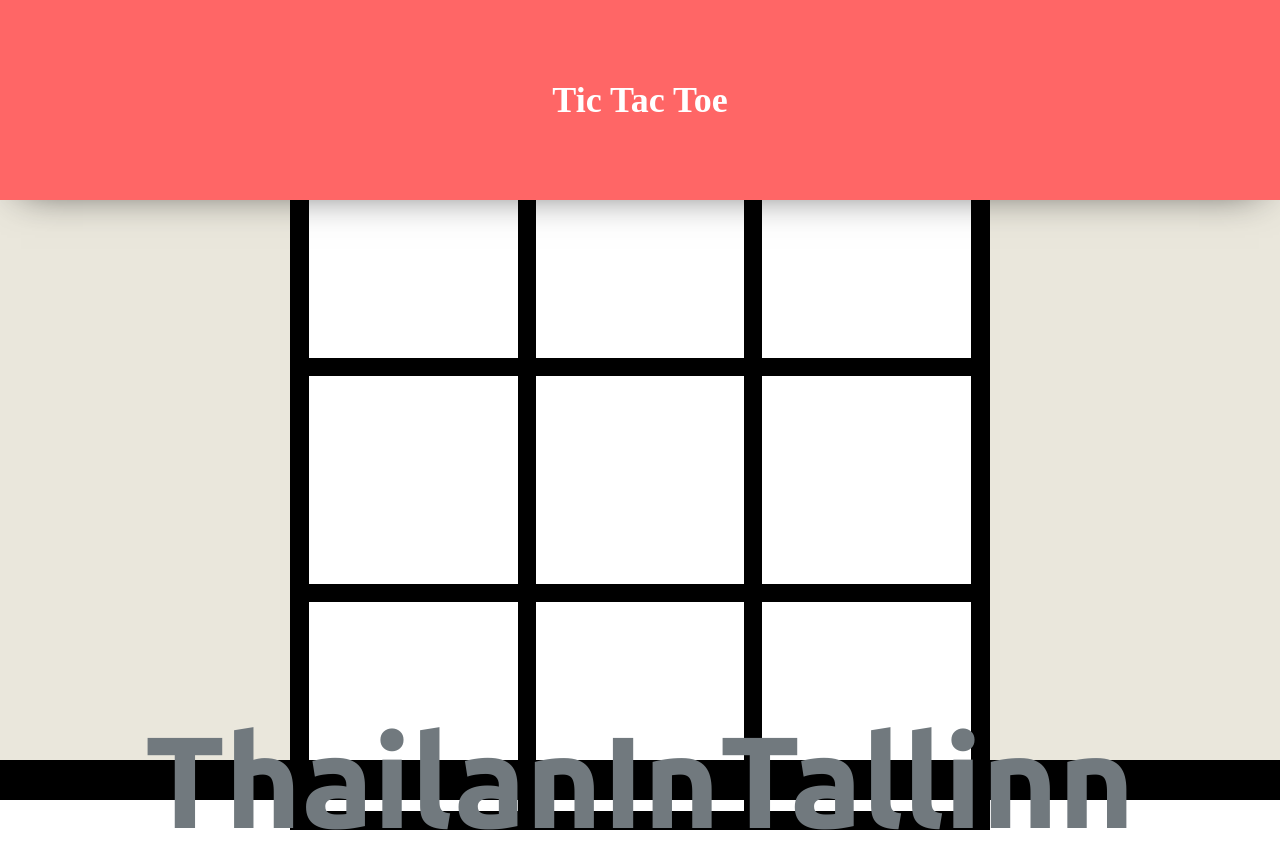
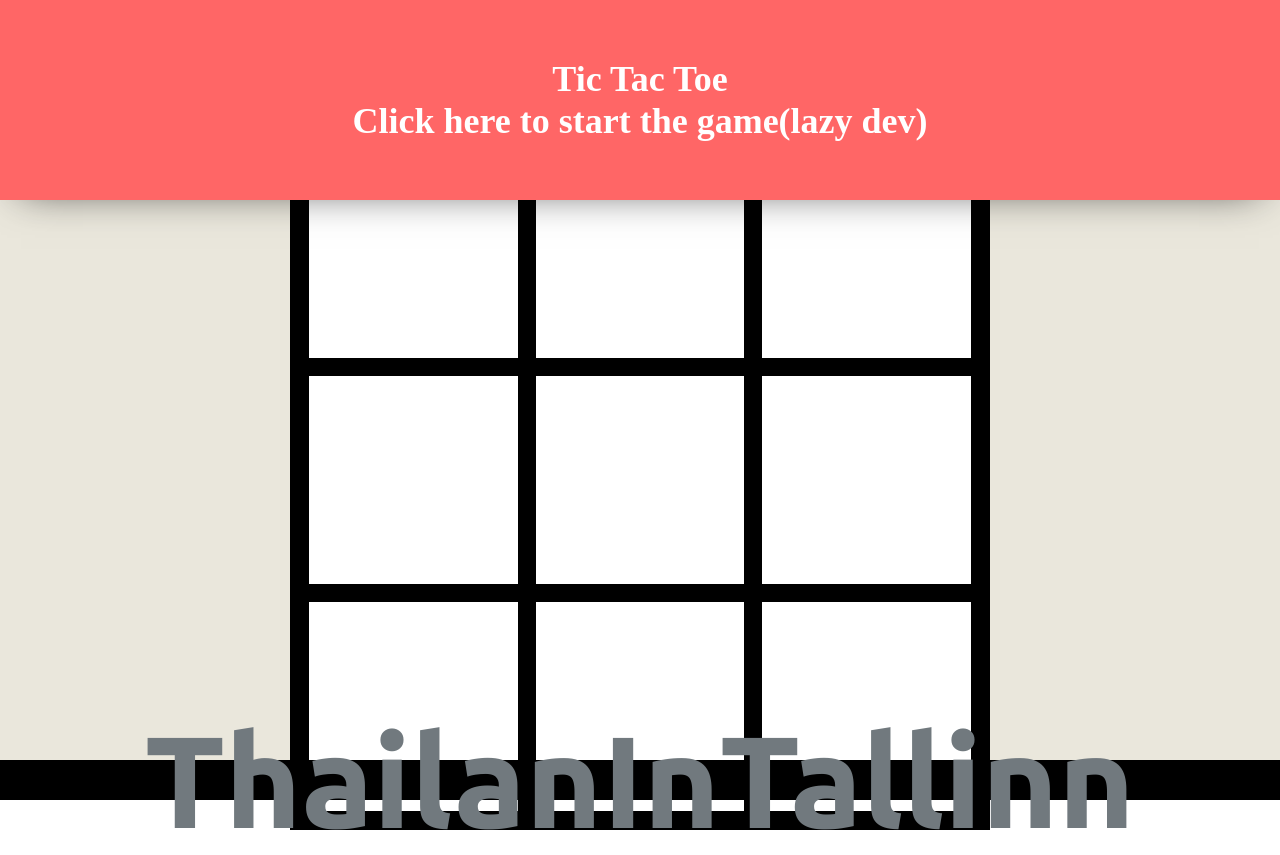
Before and after one commit to ThailanInTallinn/Tic-Tac-Toe, a plain HTML site: page index.html in a window 1280 px wide. Drawn offline with Linux system fonts and the light colour scheme.

Commit message:
Game start button

```diff
--- a/index.html
+++ b/index.html
@@ -15,7 +15,7 @@
 
 <body>
   <header>
-    <h1>Tic Tac Toe</h1>
+    <h1>Tic Tac Toe <br> Click here to start the game(lazy dev) </h1>
   </header>
   <main>
     <div id="gameboard_container"></div>
```
